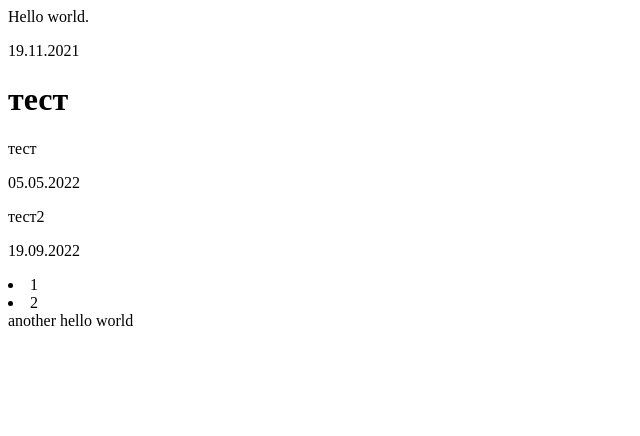
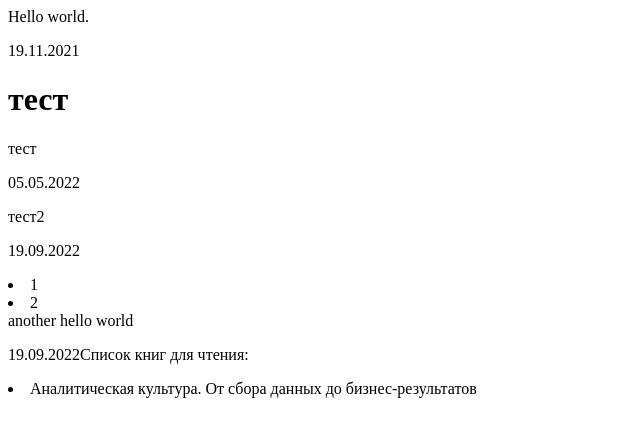
Before and after one commit to ammorozov/ammorozov.github.io, a plain HTML site: page index.html in a window 1280 px wide. Shown: the whole page, without its empty margins (0-640 px from the left). Drawn offline with Linux system fonts and the light colour scheme.

Commit message:
Update index.html

```diff
--- a/index.html
+++ b/index.html
@@ -17,5 +17,9 @@
         <li>2</li>
         another hello world
      </div>
+     <div>
+        <p><time datetime="2024-01-17">19.09.2022</time>Список книг для чтения:</p>
+        <li>Аналитическая культура. От сбора данных до бизнес-результатов</li>
+     </div>
   </body>
 </html>
```
